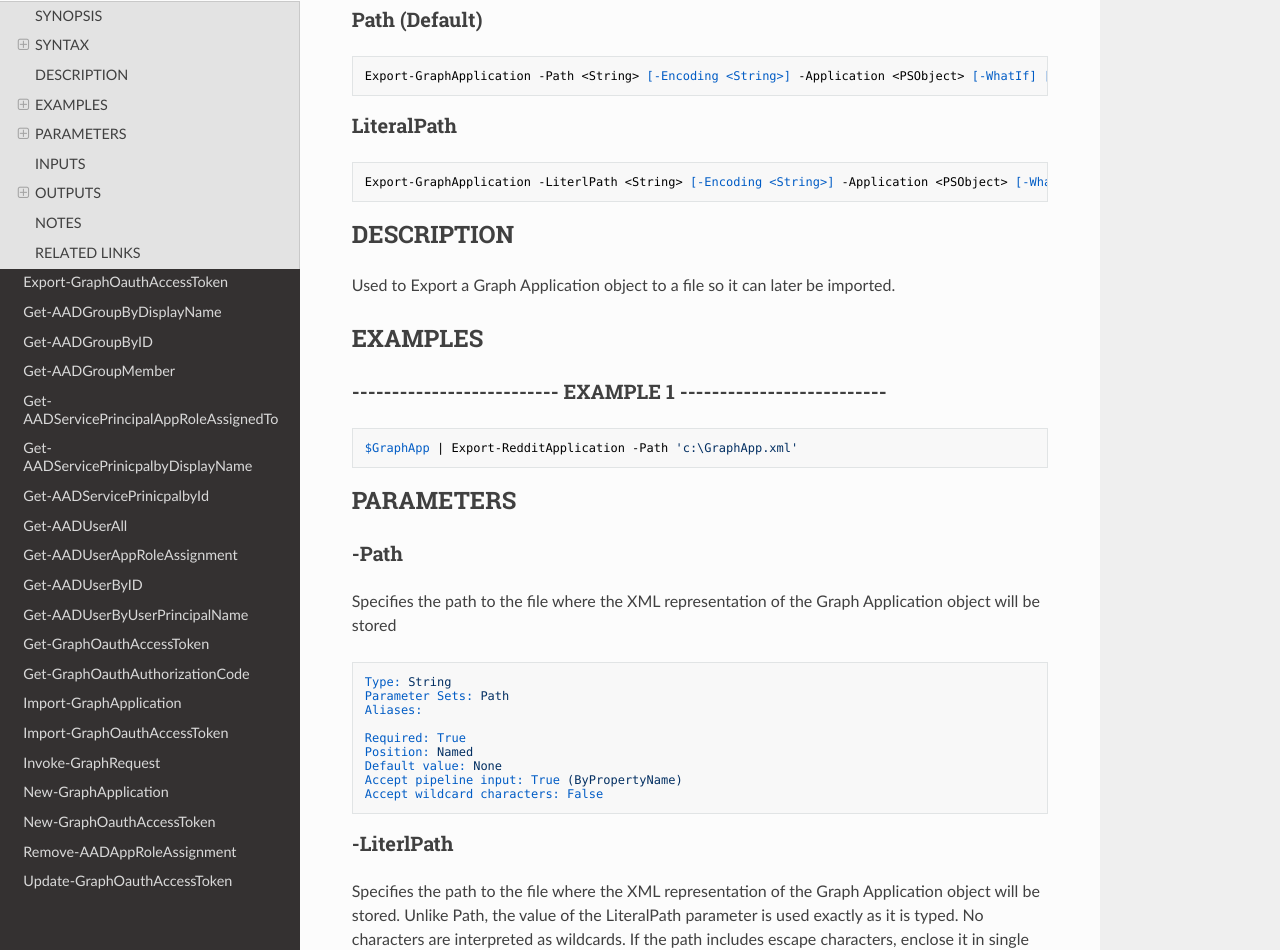
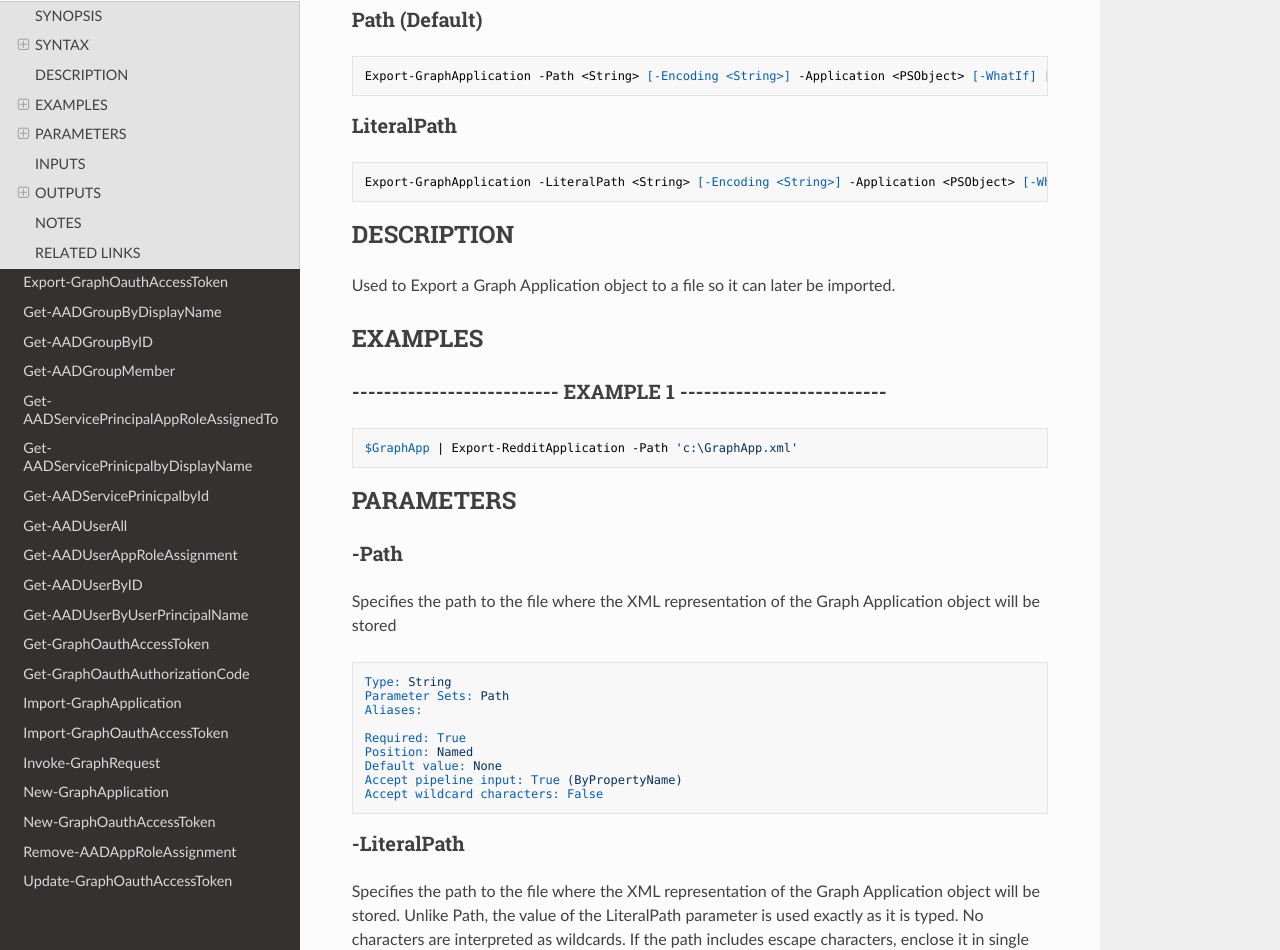
Before and after one commit to markekraus/PSMSGraph, an MkDocs documentation site: the page built from docs/functions/Export-GraphApplication.md, in a window 1280 px wide and 1400 px high. Shown: the part 314-1264 px from the top of the window. Built offline with MkDocs 1.6.1, drawn with Linux system fonts in a browser that asks for light colours; nearby versions of some CDN libraries; old or Windows-style settings are respelled for this version of MkDocs.

Commit message:
Export-GraphApplication help fixes

````diff
--- a/docs/functions/Export-GraphApplication.md
+++ b/docs/functions/Export-GraphApplication.md
@@ -12,7 +12,7 @@ Export-GraphApplication -Path <String> [-Encoding <String>] -Application <PSObje
 
 ### LiteralPath
 ```
-Export-GraphApplication -LiterlPath <String> [-Encoding <String>] -Application <PSObject> [-WhatIf] [-Confirm]
+Export-GraphApplication -LiteralPath <String> [-Encoding <String>] -Application <PSObject> [-WhatIf] [-Confirm]
 ```
 
 ## DESCRIPTION
@@ -42,7 +42,7 @@ Accept pipeline input: True (ByPropertyName)
 Accept wildcard characters: False
 ```
 
-### -LiterlPath
+### -LiteralPath
 Specifies the path to the file where the XML representation of the Graph Application object will be stored.
 Unlike Path, the value of the LiteralPath parameter is used exactly as it is typed.
 No characters are interpreted as wildcards.
````
Also changed, not shown: 1 other file.
